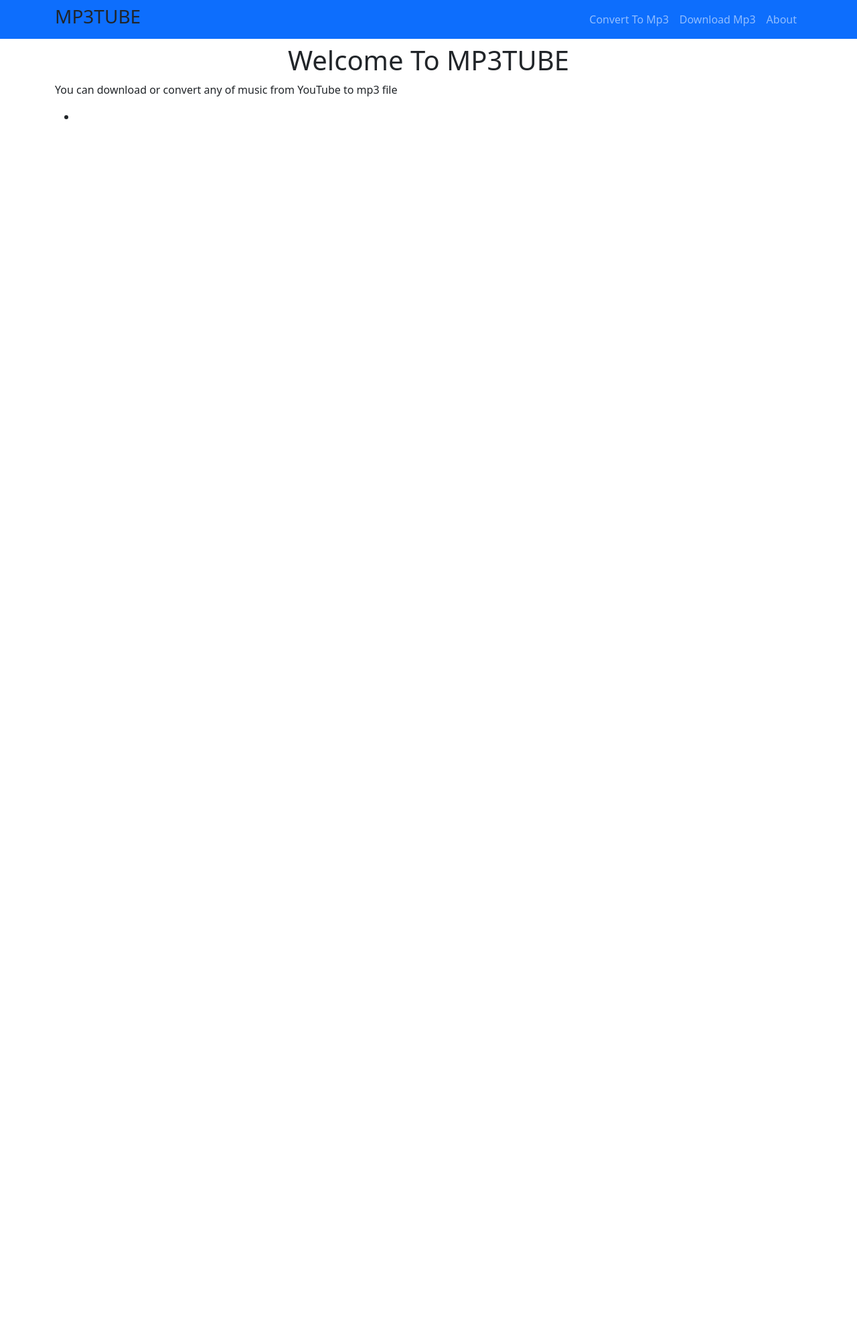
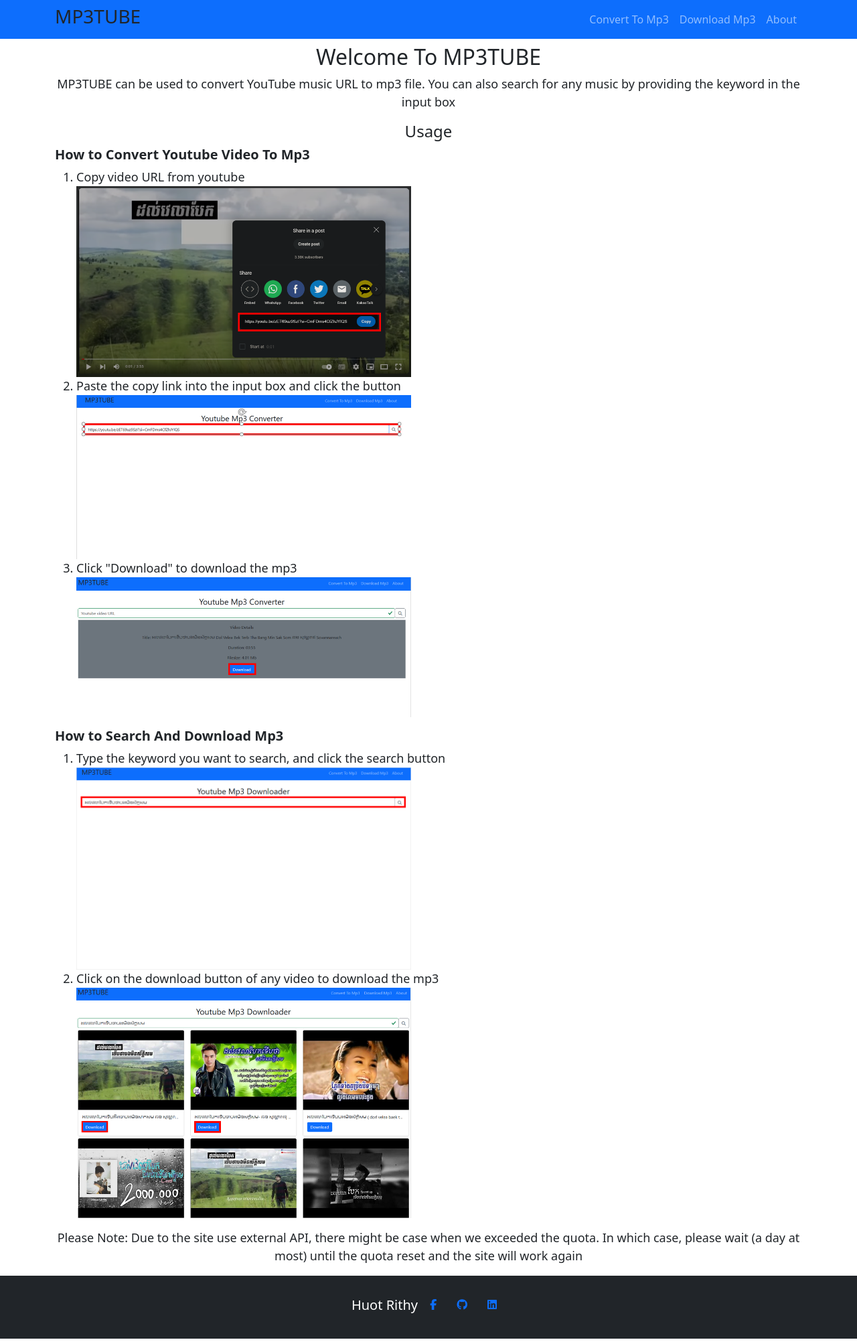
Before and after one commit to Liqaing/YT-To-Mp3, a Django app: page /about in a window 1280 px wide. Shown: the whole page at 67% size. Before the commit the page ends 178 px from the top, so only its background shows below. Run offline with Django 4.2, Linux system fonts and the light colour scheme; some libraries are stand-ins or nearby versions.

Commit message:
Create about page

```diff
--- /dev/null
+++ b/YTToMp3/YTToMp3App/static/YTToMp3App/css/style.css
@@ -0,0 +1,11 @@
+#info-container {
+    display: none;
+}
+
+.about {
+    font-size: 18px;
+}
+
+.bold {
+    font-weight: 600;
+}
--- a/YTToMp3/YTToMp3App/static/YTToMp3App/style.css
+++ /dev/null
@@ -1,3 +0,0 @@
-#info-container {
-    display: none;
-}
--- a/YTToMp3/YTToMp3App/templates/YTToMp3App/about.html
+++ b/YTToMp3/YTToMp3App/templates/YTToMp3App/about.html
@@ -6,11 +6,59 @@
 {% endblock %}
 
 {% block body %}
-    <div class="container mt-2">
-        <h1 class="text-center">Welcome To MP3TUBE</h1>
-        <p>You can download or convert any of music from YouTube to mp3 file</p>
-        <ul>
-            <li></li>
-        </ul>
+    <div class="container about mt-2">
+        <h2 class="text-center">Welcome To MP3TUBE</h2>
+        <p class="text-center">MP3TUBE can be used to convert YouTube music URL to mp3 file. You can also search for any music by providing the keyword in the input box</p>
+        <h4 class="text-center mt-3">Usage</h4>
+        <h5 class="bold">How to Convert Youtube Video To Mp3</h5>
+        <ol>
+           <li>
+                Copy video URL from youtube
+                <img class="img-fluid d-block" src="{% static 'YTToMp3App/images/Copy-Video-URL.png' %}" alt="Copy video url from youtube" width="500">
+           </li>
+           <li>
+                Paste the copy link into the input box and click the button
+                <img class="img-fluid d-block" src="{% static 'YTToMp3App/images/Paste-URL-To-Converter.png' %}" alt="Paste the copy link into the input box" width="500">
+           </li>
+           <li>
+                Click "Download" to download the mp3
+                <img class="img-fluid d-block" src="{% static 'YTToMp3App/images/Download-Mp3-Converter.png' %}" alt="Paste the copy link into the input box" width="500">
+            </li>
+        </ol>
+        <h5 class="bold">How to Search And Download Mp3</h5>
+        <ol>
+            <li>
+                 Type the keyword you want to search, and click the search button
+                 <img class="img-fluid d-block" src="{% static 'YTToMp3App/images/Search-For-Video.png' %}" alt="Type the keyword and click the search button" width="500">
+            </li>
+            <li>
+                 Click on the download button of any video to download the mp3
+                 <img class="img-fluid d-block" src="{% static 'YTToMp3App/images/Download-The-Mp3.png' %}" alt="Click downlaod button to download the mp3" width="500">
+            </li>
+         </ol>
+         <p class="text-center">Please Note: Due to the site use external API, there might be case when we exceeded the quota. In which case, please wait (a day at most) until the quota reset and the site will work again</p>
+
     </div>
+    <footer class="footer bg-dark text-white">
+        <div class="text-center p-4 mb-2">
+            <span class="h5">
+                Huot Rithy
+            </span>
+            <span>
+                <a class="btn btn-link mb-2" href="https://www.facebook.com/rithy06?mibextid=ZbWKwL" role="button" target="_blank" rel="noopener noreferrer">
+                    <i class="fab fa-facebook-f"></i>
+                </a>
+            </span>
+            <span>
+                <a class="btn btn-link mb-2" href="https://github.com/Liqaing" role="button" target="_blank" rel="noopener noreferrer">
+                    <i class="fab fa-github"></i>
+                </a>
+            </span>
+            <span>
+                <a class="btn btn-link mb-2" href="https://www.linkedin.com/in/huot-rithy-801b83294" role="button" target="_blank" rel="noopener noreferrer">
+                    <i class="fab fa-linkedin"></i>
+                </a>
+            </span>
+        </div>
+    </footer>
 {% endblock %}
--- a/YTToMp3/YTToMp3App/templates/YTToMp3App/converter.html
+++ b/YTToMp3/YTToMp3App/templates/YTToMp3App/converter.html
@@ -35,5 +35,5 @@
 {% endblock %}
 
 {% block script %}
-    <script src="{% static 'YTToMp3App/mp3.js' %}" type="module"></script>
+    <script src="{% static 'YTToMp3App/js/mp3.js' %}" type="module"></script>
 {% endblock %}
--- a/YTToMp3/YTToMp3App/templates/YTToMp3App/index.html
+++ b/YTToMp3/YTToMp3App/templates/YTToMp3App/index.html
@@ -28,5 +28,5 @@
 {% endblock %}
 
 {% block script %}
-    <script src="{% static 'YTToMp3App/youtube.js'%}" type="module"></script>
+    <script src="{% static 'YTToMp3App/js/youtube.js'%}" type="module"></script>
 {% endblock %}
--- a/YTToMp3/YTToMp3App/templates/YTToMp3App/layout.html
+++ b/YTToMp3/YTToMp3App/templates/YTToMp3App/layout.html
@@ -11,7 +11,7 @@
       integrity="sha384-4bw+/aepP/YC94hEpVNVgiZdgIC5+VKNBQNGCHeKRQN+PtmoHDEXuppvnDJzQIu9"
       crossorigin="anonymous"
     />
-    <link rel="stylesheet" href="{% static 'YTToMp3App/style.css' %}" />
+    <link rel="stylesheet" href="{% static 'YTToMp3App/css/style.css' %}" />
     <title>YTToMp3: {% block title %} {% endblock %}</title>
   </head>
   <body>
--- a/YTToMp3/YTToMp3App/util.py
+++ b/YTToMp3/YTToMp3App/util.py
@@ -63,7 +63,7 @@
     # Process data format
 
     # Check if responsed video have filesize, it seem that some videos doesn't have filesize
-    if response["filesize"]:
+    if "filesize" in response:
         # Convert byte to MB
         response["filesize"] = round(response["filesize"] / 1000000, 2)
 
```
Also changed, not shown: YTToMp3/YTToMp3App/static/YTToMp3App/images/Copy-Video-URL.png (added), YTToMp3/YTToMp3App/static/YTToMp3App/images/Download-Mp3-Converter.png (added), YTToMp3/YTToMp3App/static/YTToMp3App/images/Download-The-Mp3.png (added), YTToMp3/YTToMp3App/static/YTToMp3App/images/Paste-URL-To-Converter.png (added), YTToMp3/YTToMp3App/static/YTToMp3App/images/Search-For-Video.png (added), YTToMp3/YTToMp3App/static/YTToMp3App/js/mp3.js (renamed from YTToMp3/YTToMp3App/static/YTToMp3App/mp3.js), YTToMp3/YTToMp3App/static/YTToMp3App/js/util.js (renamed from YTToMp3/YTToMp3App/static/YTToMp3App/util.js), YTToMp3/YTToMp3App/static/YTToMp3App/js/youtube.js (renamed from YTToMp3/YTToMp3App/static/YTToMp3App/youtube.js).
